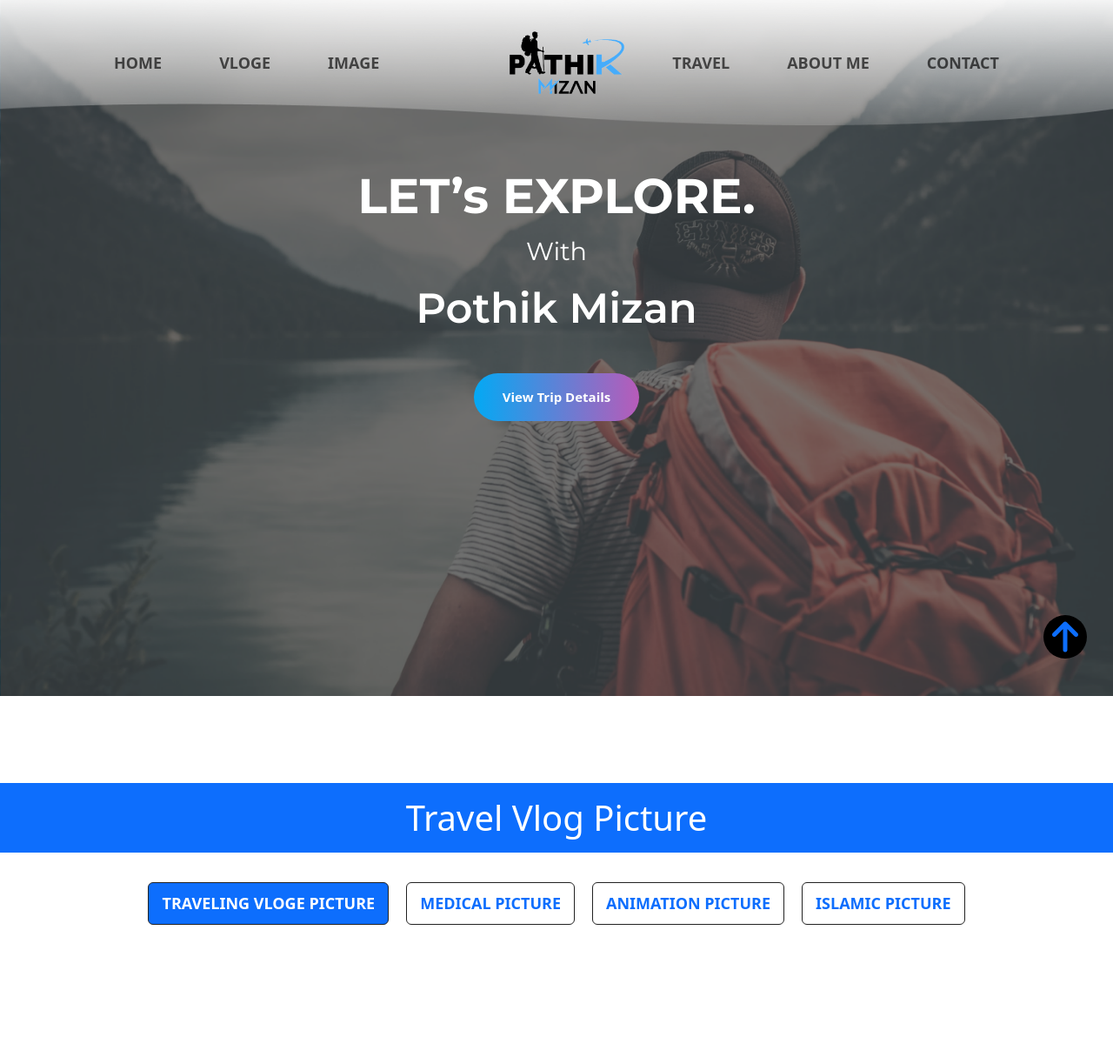
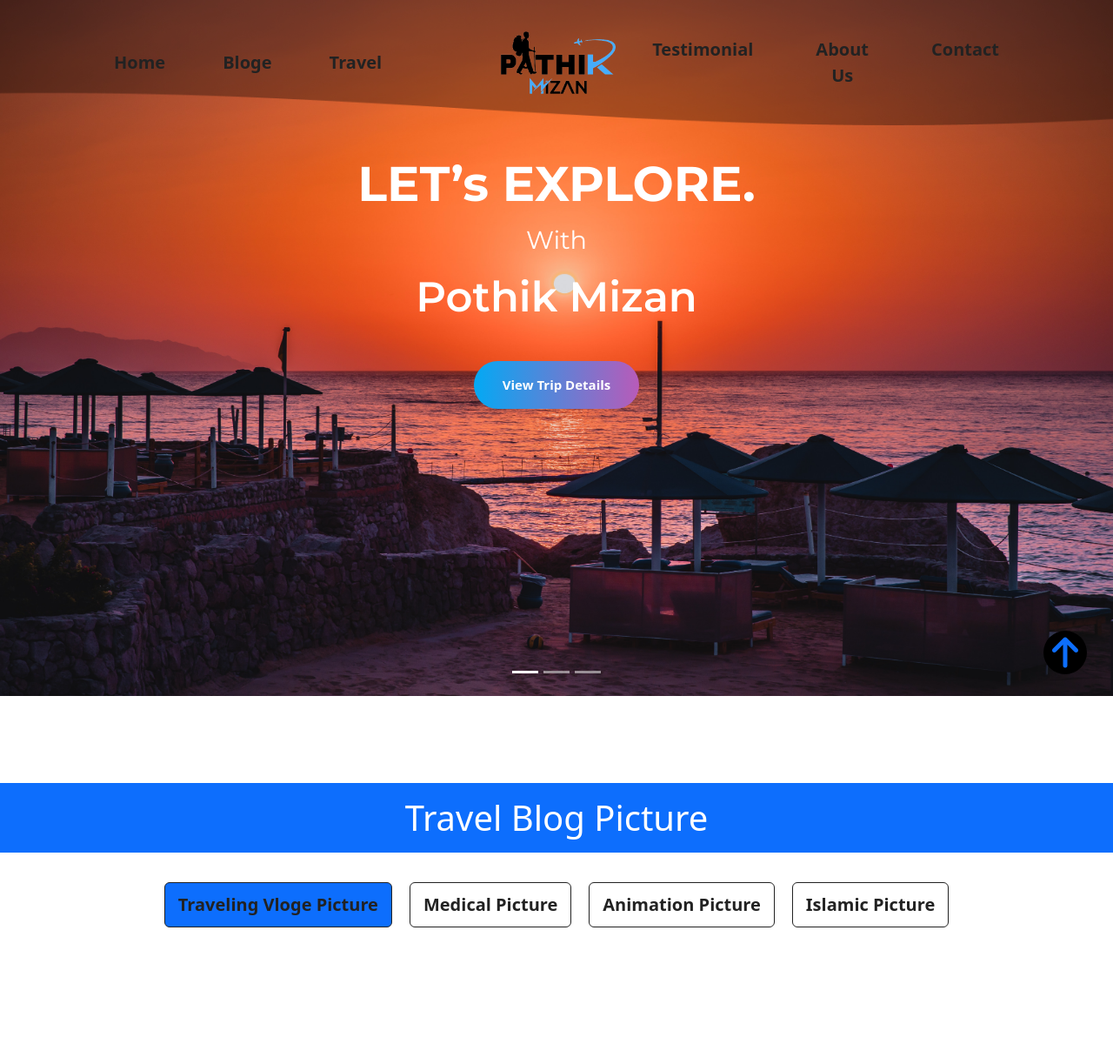
Before and after one commit to robiul-islam93/pothik_mizan, a PHP site: page /vloge-post.php in a window 1280 px wide. Shown: the top 1223 px of the page at 87% size. Run offline with PHP 8.4, Linux system fonts and the light colour scheme; data that the repository does not hold is empty; some libraries are stand-ins or nearby versions.

Commit message:
navbar work in php code

```diff
--- a/assets/css/style.css
+++ b/assets/css/style.css
@@ -36,38 +36,54 @@
 
 /* hero-section-start */
 
-.hero-section {
-  background-image: url(../img/Rectangle\ 4.png);
-  max-width: 100%;
+.hero-img img{
+  /* background-image: url(assets/hero-section_img/hero-img1.jpg); */
+  width: 100%;
   height: 100vh;
-  background-attachment: fixed;
+  background-size: cover;
   background-repeat: no-repeat;
-  background-size: cover;
   background-position: center;
 }
+
+.navbar {
+font-size: 20px;
+font-weight: 700;
+height: 18vh;
+background-image: url(../img/shape.png);
+background-position: bottom;
+background-repeat: no-repeat;
+background-size: cover;
+/* background: rgba(255, 255, 255, 0); Initial transparent background */
+transition: background 0.3s ease; /* Transition effect on background change */
+}
+
+.navbar-scrolled {
+background: rgb(34, 34, 34,0.7) !important;/* Scrolled/fixed position background color */
+color: #ffffff !important;
+
+}
+
+.navbar-scrolled .navbar-nav a{
+  color: #ffffff !important;
+}
+
 
 .navbar-brand img {
   width: 100px;
 }
 
-.navbar {
-  font-size: 20px;
-  font-weight: 700;
-  height: 18vh;
-  background-image: url(../img/navbar-bs-shape.png);
-  background-position: bottom;
-  background-repeat: no-repeat;
-  background-size: cover;
+.navbar-nav a{
+  color: #000000;
+
 }
 
 .navbar-nav li {
   padding: 10px 25px;
-  color: #00000055;
 }
 
 .nav-item a {
   position: relative;
-  font-size: 18px;
+  font-size: 20px;
   padding: 5px 0;
   display: inline-block;
   text-transform: uppercase;
@@ -849,6 +865,7 @@
   position: fixed;
   bottom: 0;
   right: 0;
+  top: 90%;
 }
 
 .back-top-icon {
--- a/includes/footer.php
+++ b/includes/footer.php
@@ -6,7 +6,7 @@
             <div class="footer-content">
               <div class="bg-vlog-img">
                 <a class="pothik-logo text-center" href="#"
-                  ><img src="./icon/vlog-icon-removebg-preview.png" alt=""
+                  ><img src="assets/icon/vlog-icon-removebg-preview.png" alt=""
                 /></a>
               </div>
               <div class="footer-menu">
--- a/includes/navbar.php
+++ b/includes/navbar.php
@@ -1,6 +1,8 @@
+
   <!-- Hero Start -->
   <section class="hero-section">
       <!-- Navbar Start -->
+
       <nav class="navbar navbar-expand-lg fixed-top">
         <div class="container">
           <a class="navbar-brand" href="#"
@@ -20,13 +22,13 @@
           >
             <ul class="navbar-nav">
               <li class="nav-item">
-                <a class="nav-link" href="index.php">HOME</a>
+                <a class="nav-link" href="index.php">Home</a>
               </li>
               <li class="nav-item">
-                <a class="nav-link" href="vloge-video.php">VLOGE</a>
+                <a class="nav-link" href="vloge-post.php">Bloge</a>
               </li>
               <li class="nav-item">
-                <a class="nav-link" href="vloge-post.php">Image</a>
+                <a class="nav-link" href="vloge-video.php">Travel</a>
               </li>
             </ul>
 
@@ -35,14 +37,14 @@
             </a>
 
             <ul class="navbar-nav">
-              <li class="nav-item">
-                <a class="nav-link" href="#TRAVEL">TRAVEL</a>
+            <li class="nav-item">
+                <a  class="nav-link" href="">Testimonial</a>
               </li>
               <li class="nav-item">
-                <a class="nav-link" href="#instragram">ABOUT ME</a>
+                <a class="nav-link" href="#instragram">About Us</a>
               </li>
               <li class="nav-item">
-                <a class="nav-link" href="#footer">CONTACT</a>
+                <a class="nav-link" href="#footer">Contact</a>
               </li>
             </ul>
           </div>
@@ -50,8 +52,25 @@
       </nav>
       <!-- Navbar End -->
 
-      <!-- hero-text-sections start -->
-      <div class="text-section text-center">
+      <!-- hero-text-sections start
+
+      </div> -->
+
+
+
+
+<div id="hero-carousel" class="carousel slide" data-bs-ride="carousel">
+    <div class="carousel-indicators">
+      <button type="button" data-bs-target="#hero-carousel" data-bs-slide-to="0" class="active" aria-current="true" aria-label="Slide 1"></button>
+      <button type="button" data-bs-target="#hero-carousel" data-bs-slide-to="1" aria-label="Slide 2"></button>
+      <button type="button" data-bs-target="#hero-carousel" data-bs-slide-to="2" aria-label="Slide 3"></button>
+    </div>
+
+    <div class="carousel-inner">
+      <div class="carousel-item hero-img active c-item">
+        <img src="assets/hero-section_img/hero-img1.jpg" class="d-block w-100 c-img" alt="Slide 1">
+        <div class="carousel-caption top-0 mt-4">
+        <div class="text-section text-center">
         <h1>LET’s EXPLORE.</h1>
         <p>With</p>
         <h3>Pothik Mizan</h3>
@@ -59,5 +78,83 @@
           <a href="#">View Trip Details</a>
         </div>
       </div>
+        </div>
+      </div>
+      <div class="carousel-item hero-img c-item">
+        <img src="assets/hero-section_img/hero_img2.jpg" class="d-block w-100 c-img" alt="Slide 2">
+        <div class="carousel-caption top-0 mt-4">
+        <div class="text-section text-center">
+        <h1>LET’s EXPLORE.</h1>
+        <p>With</p>
+        <h3>Pothik Mizan</h3>
+        <div class="hero-btn text-center">
+          <a href="#">View Trip Details</a>
+        </div>
+      </div>
+        </div>
+      </div>
+      <div class="carousel-item hero-img c-item">
+        <img src="assets/hero-section_img/hero__-img3.jpg" class="d-block w-100 c-img" alt="Slide 3">
+        <div class="carousel-caption top-0 mt-4">
+        <div class="text-section text-center">
+        <h1>LET’s EXPLORE.</h1>
+        <p>With</p>
+        <h3>Pothik Mizan</h3>
+        <div class="hero-btn text-center">
+          <a href="#">View Trip Details</a>
+        </div>
+      </div>
+        </div>
+      </div>
+    </div>
+    <button class="carousel-control-prev" type="button" data-bs-target="#hero-carousel" data-bs-slide="prev">
+      <span class="carousel-control-prev-icon" aria-hidden="true"></span>
+      <span class="visually-hidden">Previous</span>
+    </button>
+    <button class="carousel-control-next" type="button" data-bs-target="#hero-carousel" data-bs-slide="next">
+      <span class="carousel-control-next-icon" aria-hidden="true"></span>
+      <span class="visually-hidden">Next</span>
+    </button>
+  </div>
+
+
+
+  <!-- Activate the carousel section start -->
+
+<script>
+$(document).ready(function () {
+  // Activate the carousel
+  $('#carouselExampleFade').carousel();
+
+  // Auto-slide every 3 seconds (adjust as needed)
+  setInterval(function () {
+    $('#carouselExampleFade').carousel('next');
+  }, 7);
+});
+</script>
+<script src="https://code.jquery.com/jquery-3.3.1.slim.min.js"></script>
+
+  <!-- Activate the carousel section end -->
+
+
+<!-- navbar js style start -->
+
+<script src="https://code.jquery.com/jquery-3.6.4.min.js"></script>
+
+<script>
+  $(document).ready(function () {
+    $(window).scroll(function () {
+      if ($(this).scrollTop() > 50) {
+        $('.navbar').addClass('navbar-scrolled');
+      } else {
+        $('.navbar').removeClass('navbar-scrolled');
+      }
+    });
+  });
+</script>
+
+<!-- navbar js style end -->
+
+
     </section>
     <!-- Hero End -->
--- /dev/null
+++ b/pothik__mizan-login.php
@@ -0,0 +1,3 @@
+<?php
+include('includes/header.php');
+ ?>
--- a/vloge-post.php
+++ b/vloge-post.php
@@ -16,6 +16,17 @@
     .car-items {
         margin-top: 10%;
     }
+
+    .nav-item a {
+        text-transform: capitalize;
+        color: #222 !important;
+        transition: 0.5s;
+        }
+
+        .nav-item a:hover{
+            background: #222 !important;
+            color: #fff !important;
+        }
 
     .nav .nav-link {
         /* color: var(--black-color); */
@@ -38,11 +49,11 @@
 <section class="tab-section">
 
     <!-- content-tab start -->
-    <h1 class="bg-primary p-3 text-center text-white mb-4">Travel Vlog Picture </h1>
+    <h1 class="bg-primary p-3 text-center text-white mb-4">Travel Blog Picture </h1>
     <div class="container"> <!-- Nav pills -->
         <ul class="nav nav-pills justify-content-center col-md-12" role="tablist">
             <li class="nav-item">
-                <a class="nav-link  active" data-bs-toggle="pill" href="#Travel">Traveling Vloge Picture</a>
+                <a class="nav-link active" data-bs-toggle="pill" href="#Travel">Traveling Vloge Picture</a>
             </li>
             <li class="nav-item">
                 <a class="nav-link" data-bs-toggle="pill" href="#Medical">Medical Picture</a>
--- a/vloge-video.php
+++ b/vloge-video.php
@@ -63,12 +63,12 @@
                                 <div class="col-lg-4 col-md-6 mb-4">
                                     <div class="card">
                                         <h5 class="card-title p-2">Himaloy Vloge Video</h5>
-                                        <!-- <video width="100%" controls>
+                                        <video width="100%" controls>
                                             <source
                                                 src="./assets/vlog-video/Pakistan vs India _ Shaheen afridi _ Tiktok short video.mp4"
                                                 type="video/mp4">
 
-                                        </video> -->
+                                        </video>
                                         <div class="card-body">
                                             <p class="card-text">Description of the video goes here.</p>
                                             <a href="https://www.youtube.com/@pothikmizan" class="btn btn-primary">Watch
```
Also changed, not shown: admin/authentication.php (added, +11 -0 lines), admin/includes/sidebar.php (+14 -1 lines), travel.php (added, +39 -0 lines), assets/hero-section_img/hero-img1.jpg (added), assets/img/Rectangle 4.png (deleted), assets/img/shape.png (added), config/function.php (line endings or trailing spaces), 3 other files.
